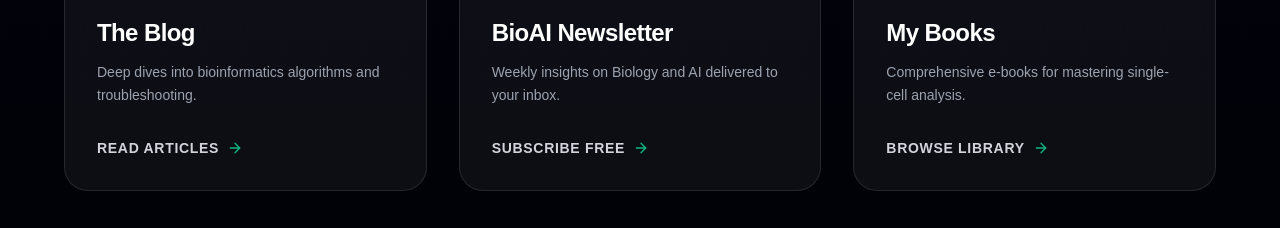
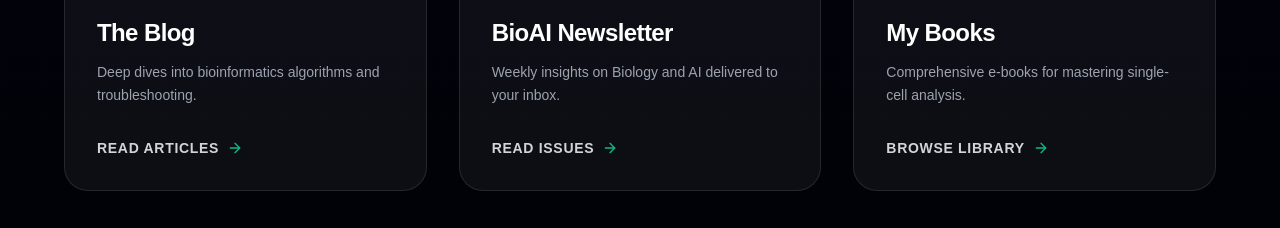
Before and after one commit to uqnsarke/multiome_academy, a Next.js app: page / in a window 1280 px wide. Shown: the part 2820-3048 px from the top of the page. Built offline with nearby package versions, Linux system fonts and the light colour scheme.

Commit message:
Update ResourceCard links and descriptions

```diff
--- a/components/FeaturedResource.tsx
+++ b/components/FeaturedResource.tsx
@@ -158,13 +158,16 @@ export default function FeaturedResource() {
                 link="#"
                 cta="Read Articles"
               />
+
+              {/* --- THIS IS THE FIXED CARD --- */}
               <ResourceCard
                 icon={<Mail className="w-8 h-8 text-purple-400" />}
                 title="BioAI Newsletter"
                 desc="Weekly insights on Biology and AI delivered to your inbox."
-                link="#"
-                cta="Subscribe Free"
+                link="/newsletter"  /* LINKED TO THE NEW PAGE */
+                cta="Read Issues"
               />
+
               <ResourceCard
                 icon={<Library className="w-8 h-8 text-pink-400" />}
                 title="My Books"
@@ -240,7 +243,7 @@ export default function FeaturedResource() {
 // --- HELPER COMPONENT FOR GRID CARDS ---
 function ResourceCard({ icon, title, desc, link, cta }: { icon: any, title: string, desc: string, link: string, cta: string }) {
   return (
-    <a href={link} target="_blank" rel="noopener noreferrer" className="group block h-full">
+    <a href={link} target={link.startsWith('http') ? "_blank" : "_self"} rel={link.startsWith('http') ? "noopener noreferrer" : ""} className="group block h-full">
       <div className="h-full p-8 rounded-3xl bg-white/5 border border-white/10 hover:border-emerald-500/30 transition-all duration-500 hover:-translate-y-2 hover:bg-white/[0.08] flex flex-col">
         <div className="mb-6 p-4 rounded-2xl bg-black/40 w-fit border border-white/10 group-hover:border-emerald-500/50 transition-colors">{icon}</div>
         <h3 className="text-2xl font-bold text-white mb-3 group-hover:text-emerald-300 transition-colors">{title}</h3>
```
